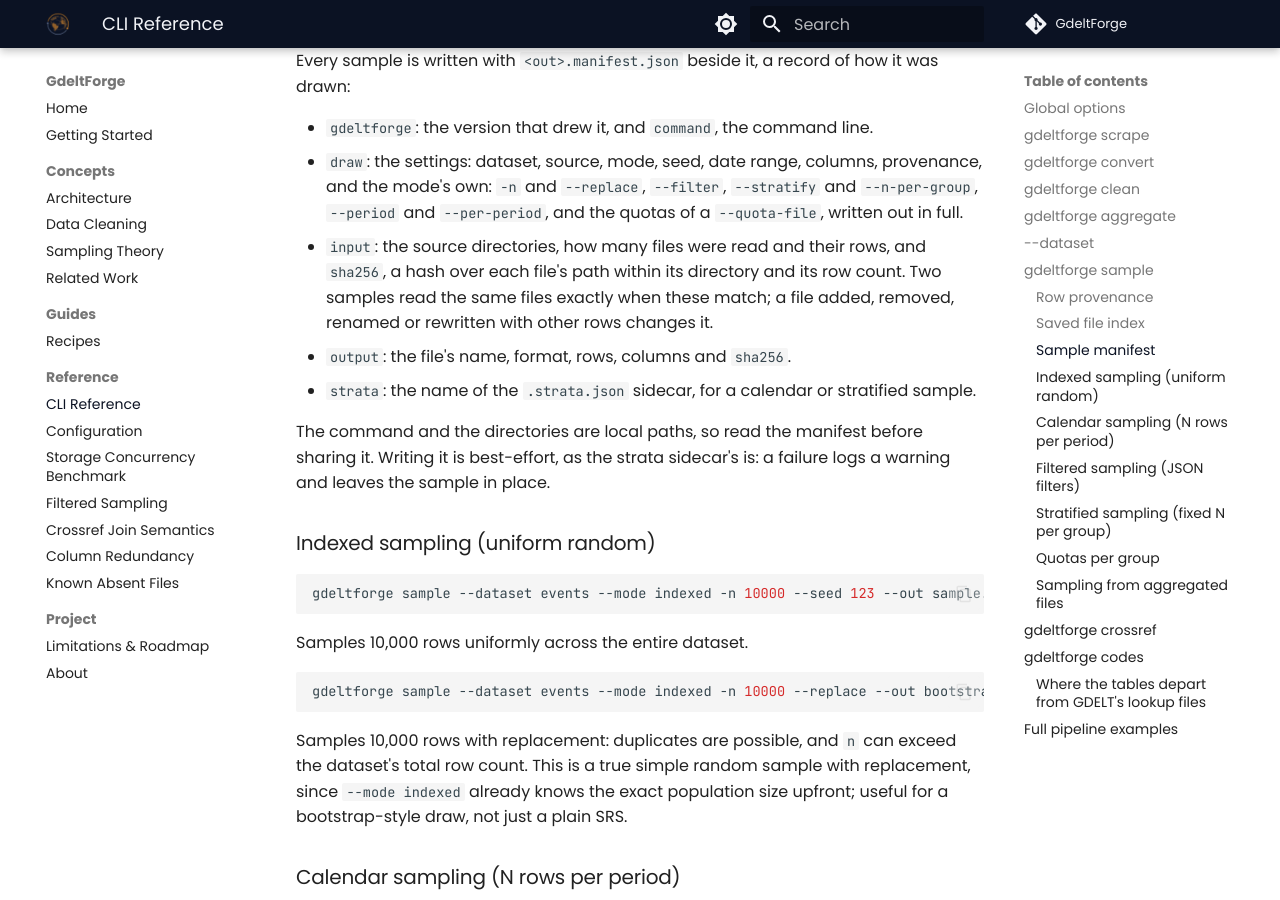
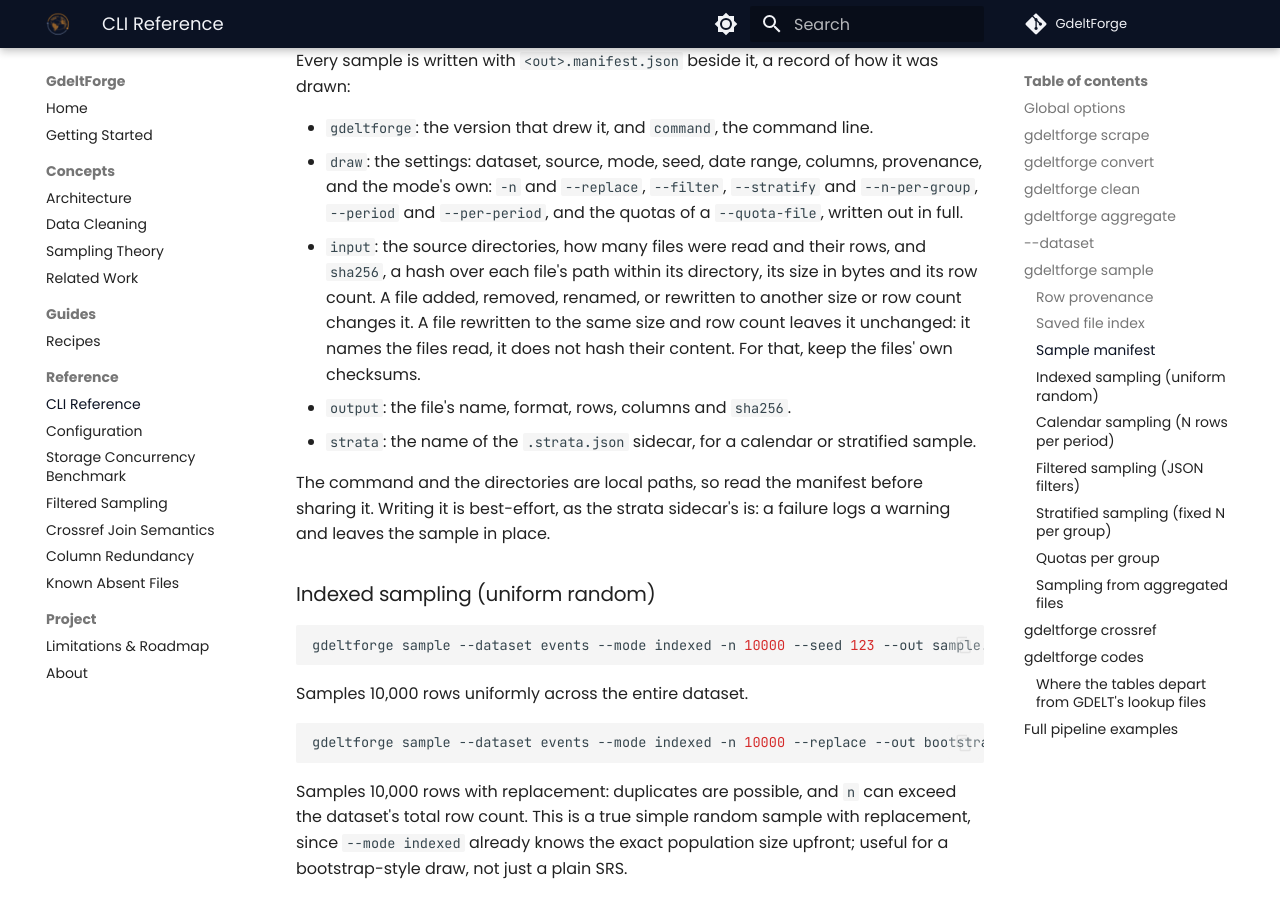
Before and after one commit to Vinicius-Teixeirac/GdeltForge, an MkDocs documentation site: the page built from docs/cli-reference.md, in a window 1280 px wide and 900 px high, scrolled down 16728 px. Built offline with MkDocs 1.6.1 and Material for MkDocs 9.7.7, drawn with Linux system fonts in a browser that asks for light colours; comment, search, counter and statistics services are not loaded.

Commit message:
fix(sample): fingerprint the files read by size as well as row count
A sample manifest's input.sha256 hashed each file's path and row count.
The CLI reference said a file rewritten with other rows changes it, and
the CHANGELOG that it matches exactly when two samples read the same
files. A file rewritten with other rows of the same count left it
unchanged while the rows drawn differed.

Each file's size in bytes now enters the hash too: FileIndex keeps the
sizes it already stats (FileIndex.sizes), so nothing more is read. A
file added, removed, renamed, or rewritten to another size or row count
changes the fingerprint. A rewrite to the same size and row count still
does not, since the files' content is never hashed (that would read
the whole dataset), and the CLI reference and CHANGELOG now say so.

Claude Code has been used: The prompt below condenses a multi-message
session into one standalone brief:

    The independent QA report on the 0.15.0.dev1 candidate failed D1:
    the sample manifest's input sha256 covers each file's path and row
    count only, yet the CLI reference says a file "rewritten with other
    rows" changes it and the CHANGELOG says it matches exactly when two
    samples read the same files. A file rewritten with other rows of
    the same count left it unchanged while the draw differed. Fix it on
    the manifest's branch: add each file's byte size to the
    fingerprint, and say exactly what it covers and what it can't see.
    QA also observed that a stratified manifest drawn from a quota file
    alone records n_per_group as 0, the count for unlisted groups;
    record null there, so "not given" differs from an explicit 0.

Co-Authored-By: Claude Opus 5.5 <noreply@anthropic.com>

```diff
--- a/docs/cli-reference.md
+++ b/docs/cli-reference.md
@@ -327,9 +327,11 @@ it was drawn:
   `--stratify` and `--n-per-group`, `--period` and `--per-period`, and the
   quotas of a `--quota-file`, written out in full.
 - `input`: the source directories, how many files were read and their rows,
-  and `sha256`, a hash over each file's path within its directory and its
-  row count. Two samples read the same files exactly when these match; a
-  file added, removed, renamed or rewritten with other rows changes it.
+  and `sha256`, a hash over each file's path within its directory, its size
+  in bytes and its row count. A file added, removed, renamed, or rewritten
+  to another size or row count changes it. A file rewritten to the same
+  size and row count leaves it unchanged: it names the files read, it does
+  not hash their content. For that, keep the files' own checksums.
 - `output`: the file's name, format, rows, columns and `sha256`.
 - `strata`: the name of the `.strata.json` sidecar, for a calendar or
   stratified sample.
```
Also changed, not shown: CHANGELOG.md (+1 -1 lines), 3 other files.
